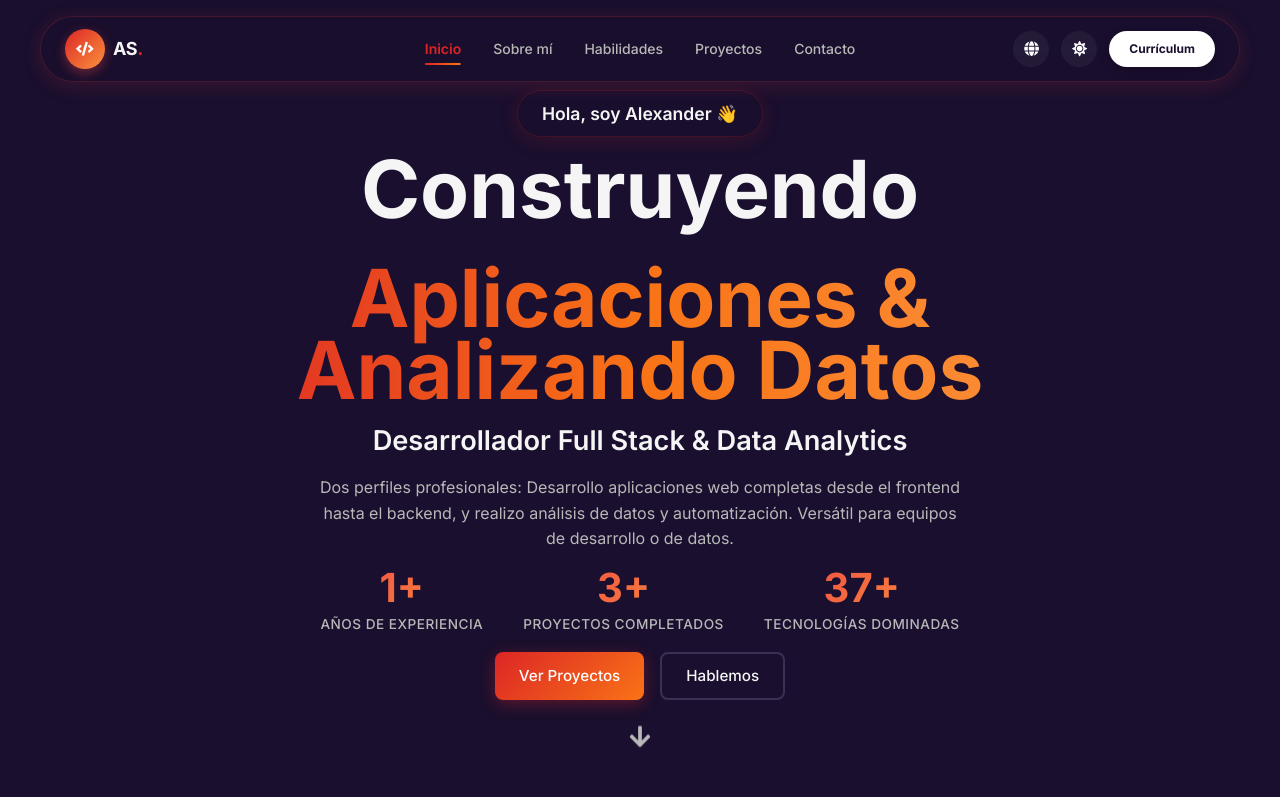
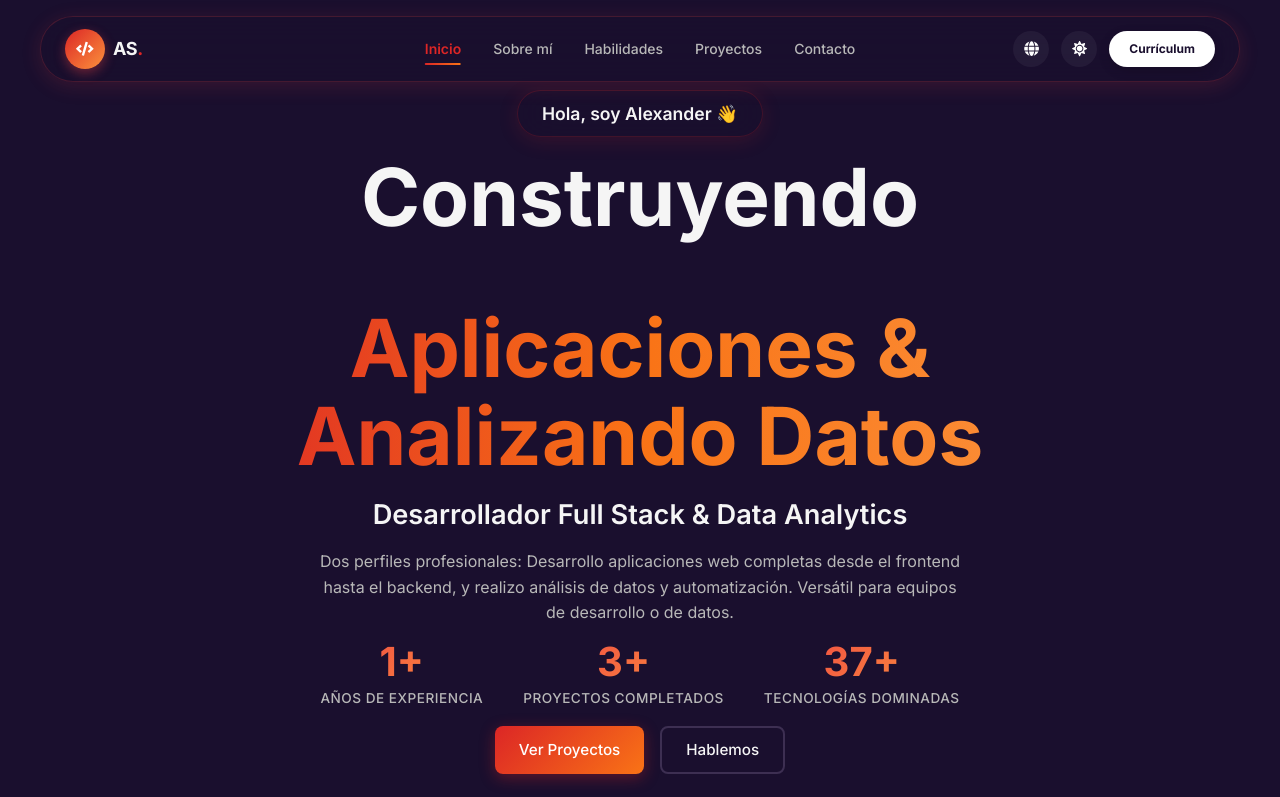
Before and after one commit to AlexanderJosu/Portafolio-Alexander-Suclupe, a React (Vite) app: page / in a window 1280 px wide. Shown: the top 797 px of the page. Built offline with nearby package versions, Linux system fonts and the light colour scheme.

Commit message:
Correccion de line-height en titulo para evitar corte de letras

```diff
--- a/src/components/Hero.css
+++ b/src/components/Hero.css
@@ -59,7 +59,7 @@
 .hero-title {
   font-size: 5rem;
   font-weight: 800;
-  line-height: 0.9;
+  line-height: 1.1;
   margin-bottom: 0.8rem;
 }
 
@@ -70,7 +70,7 @@
 
 .hero-title-gradient {
   display: block;
-  margin-top: -35px;
+  margin-top: -25px;
   background: linear-gradient(90deg, #DC2626 0%, #F97316 50%, #FB923C 100%);
   -webkit-background-clip: text;
   -webkit-text-fill-color: transparent;
```
